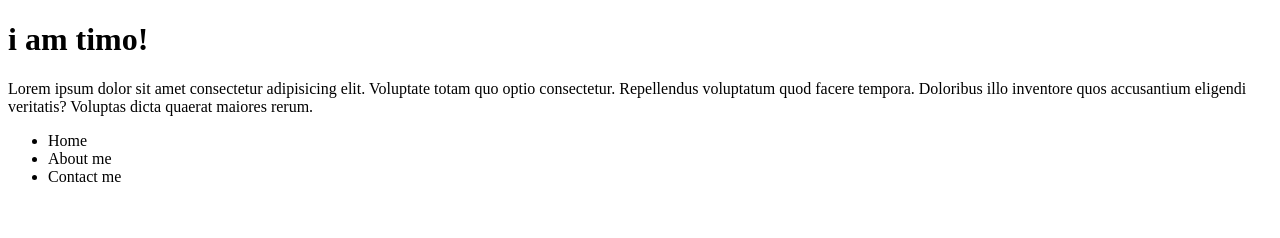
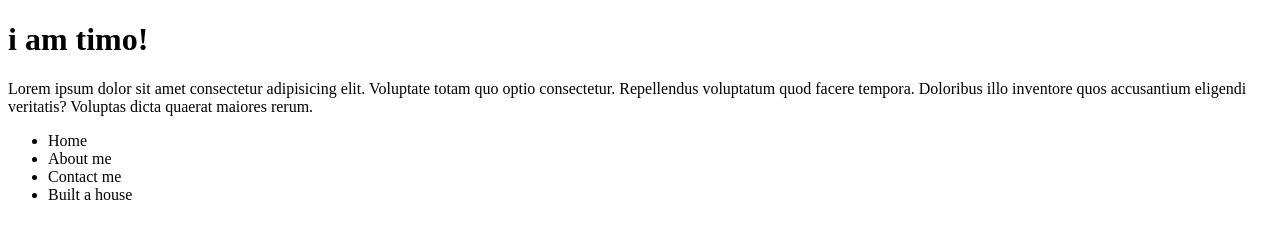
Before and after one commit to timo272/learn-git, a plain HTML site: page index.html in a window 1280 px wide. Drawn offline with Linux system fonts and the light colour scheme.

Commit message:
created a new feature

```diff
--- a/index.html
+++ b/index.html
@@ -12,6 +12,7 @@
         <li>Home</li>
         <li>About me</li>
         <li>Contact me</li>
+        <li>Built a house</li>
     </ul>
 </body>
 </html>
```
